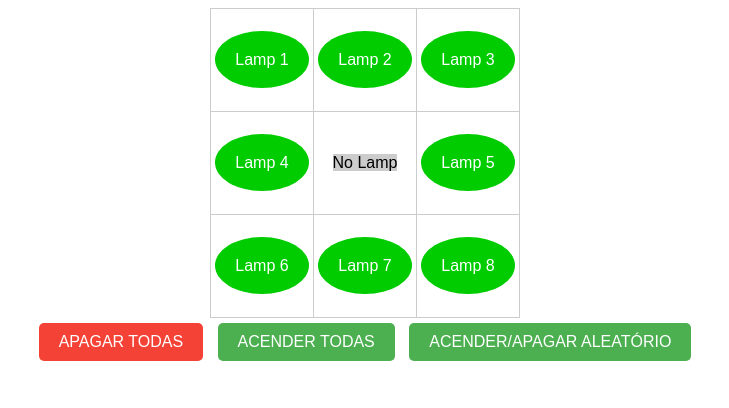
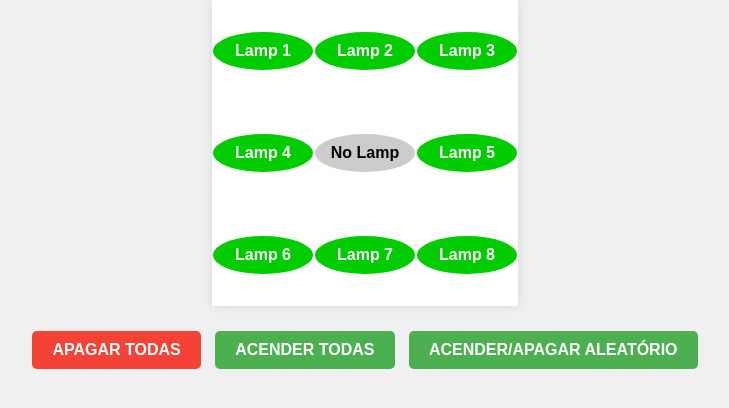
Before and after one commit to joaoavanzini/lab-automation, a Flask app: page / in a window 1280 px wide. Shown: the top 408 px of the page, without its empty margins (275-1004 px from the left). Run offline with Flask 3, Linux system fonts and the light colour scheme.

Commit message:
Updating the template

```diff
--- a/server/templates/index.html
+++ b/server/templates/index.html
@@ -6,15 +6,19 @@
         body {
             font-family: Arial, sans-serif;
             text-align: center;
+            background-color: #f0f0f0;
+            margin: 0;
         }
 
         table {
             border-collapse: collapse;
             margin: 0 auto;
+            background-color: #fff;
+            box-shadow: 0px 0px 10px rgba(0, 0, 0, 0.1);
         }
 
         table, td {
-            border: 1px solid #ccc;
+            border: none;
         }
 
         td {
@@ -25,6 +29,22 @@
 
         a {
             text-decoration: none;
+            display: block;
+            font-weight: bold;
+            padding: 10px;
+            border-radius: 50%;
+            color: #fff;
+            transition: background-color 0.3s, transform 0.2s;
+        }
+
+        a:hover {
+            background-color: #333;
+            transform: scale(1.1);
+        }
+
+        .button-container {
+            text-align: center;
+            margin-top: 20px;
         }
 
         .button {
@@ -35,8 +55,9 @@
             border: none;
             border-radius: 5px;
             cursor: pointer;
+            text-transform: uppercase;
+            font-weight: bold;
             margin: 5px;
-            text-transform: uppercase;
         }
 
         .button:hover {
@@ -50,81 +71,35 @@
         .button-danger:hover {
             background-color: #d32f2f;
         }
-
-        .lamp-on {
-            background-color: #00cc00;
-            color: #fff;
-            border-radius: 50%;
-            padding: 20px;
-            transition: background-color 0.3s ease-in-out;
-        }
-
-        .lamp-off {
-            background-color: #ff0000;
-            color: #fff;
-            border-radius: 50%;
-            padding: 20px;
-            transition: background-color 0.3s ease-in-out;
-        }
-
-        .lamp-off a {
-            color: #fff;
-        }
-
-        .lamp-on a {
-            color: #fff;
-        }
-
-        .no-lamp {
-            background-color: #ccc;
-            color: #000;
-        }
-
-        .no-lamp a {
-            color: #000;
-        }
-
-        .loading {
-            background-color: #aaa;
-            color: #fff;
-            border-radius: 50%;
-            padding: 20px;
-            animation: spin 2s linear infinite;
-        }
-
-        @keyframes spin {
-            0% { transform: rotate(0deg); }
-            100% { transform: rotate(360deg); }
-        }
     </style>
 </head>
 <body>
     <table>
         <tr>
-            <td><a class="lamp-on" href="/toggle/1">Lamp 1</a></td>
-            <td><a class="lamp-on" href="/toggle/2">Lamp 2</a></td>
-            <td><a class="lamp-on" href="/toggle/3">Lamp 3</a></td>
+            <td><a style="background-color: #00cc00;" href="/toggle/1">Lamp 1</a></td>
+            <td><a style="background-color: #00cc00;" href="/toggle/2">Lamp 2</a></td>
+            <td><a style="background-color: #00cc00;" href="/toggle/3">Lamp 3</a></td>
         </tr>
         <tr>
-            <td><a class="lamp-on" href="/toggle/4">Lamp 4</a></td>
-            <td><a class="no-lamp" href="/toggle/0">No Lamp</a></td>
-            <td><a class="lamp-on" href="/toggle/5">Lamp 5</a></td>
+            <td><a style="background-color: #00cc00;" href="/toggle/4">Lamp 4</a></td>
+            <td><a style="background-color: #ccc; color: #000;" href="/toggle/0">No Lamp</a></td>
+            <td><a style="background-color: #00cc00;" href="/toggle/5">Lamp 5</a></td>
         </tr>
         <tr>
-            <td><a class="lamp-on" href="/toggle/6">Lamp 6</a></td>
-            <td><a class="lamp-on" href="/toggle/7">Lamp 7</a></td>
-            <td><a class="lamp-on" href="/toggle/8">Lamp 8</a></td>
+            <td><a style="background-color: #00cc00;" href="/toggle/6">Lamp 6</a></td>
+            <td><a style="background-color: #00cc00;" href="/toggle/7">Lamp 7</a></td>
+            <td><a style="background-color: #00cc00;" href="/toggle/8">Lamp 8</a></td>
         </tr>
     </table>
 
-    <div>
+    <div class="button-container">
         <a class="button button-danger" href="/turn-off-all">Apagar Todas</a>
         <a class="button" href="/turn-on-all">Acender Todas</a>
         <a class="button" href="/random-toggle" id="random-toggle-button">Acender/Apagar Aleatório</a>
     </div>
 
     <script>
-        const lampLinks = document.querySelectorAll('.lamp-on, .lamp-off, .no-lamp');
+        const lampLinks = document.querySelectorAll('a');
         const randomToggleButton = document.getElementById('random-toggle-button');
 
         // Função para atualizar visualmente o estado das lâmpadas
@@ -135,15 +110,9 @@
                     for (let i = 0; i < lampLinks.length; i++) {
                         const lampId = i + 1;
                         if (data[lampId] === 1) {
-                            lampLinks[i].classList.remove('lamp-off', 'no-lamp');
-                            lampLinks[i].classList.add('lamp-on');
+                            lampLinks[i].style.backgroundColor = '#00cc00';
                         } else {
-                            lampLinks[i].classList.remove('lamp-on');
-                            if (lampId === 5) {
-                                lampLinks[i].classList.add('no-lamp');
-                            } else {
-                                lampLinks[i].classList.add('lamp-off');
-                            }
+                            lampLinks[i].style.backgroundColor = '#ff0000';
                         }
                     }
                 });
```
